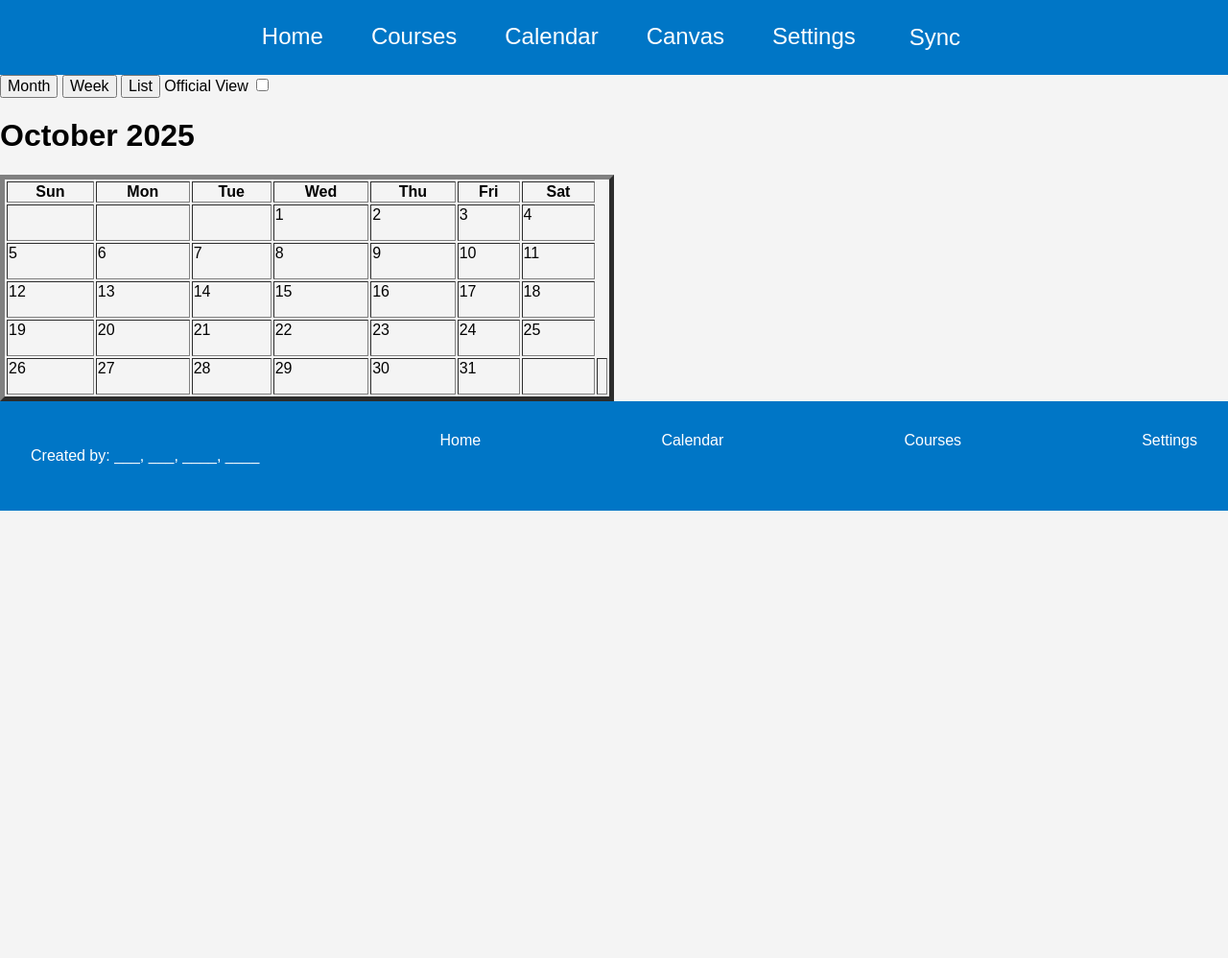
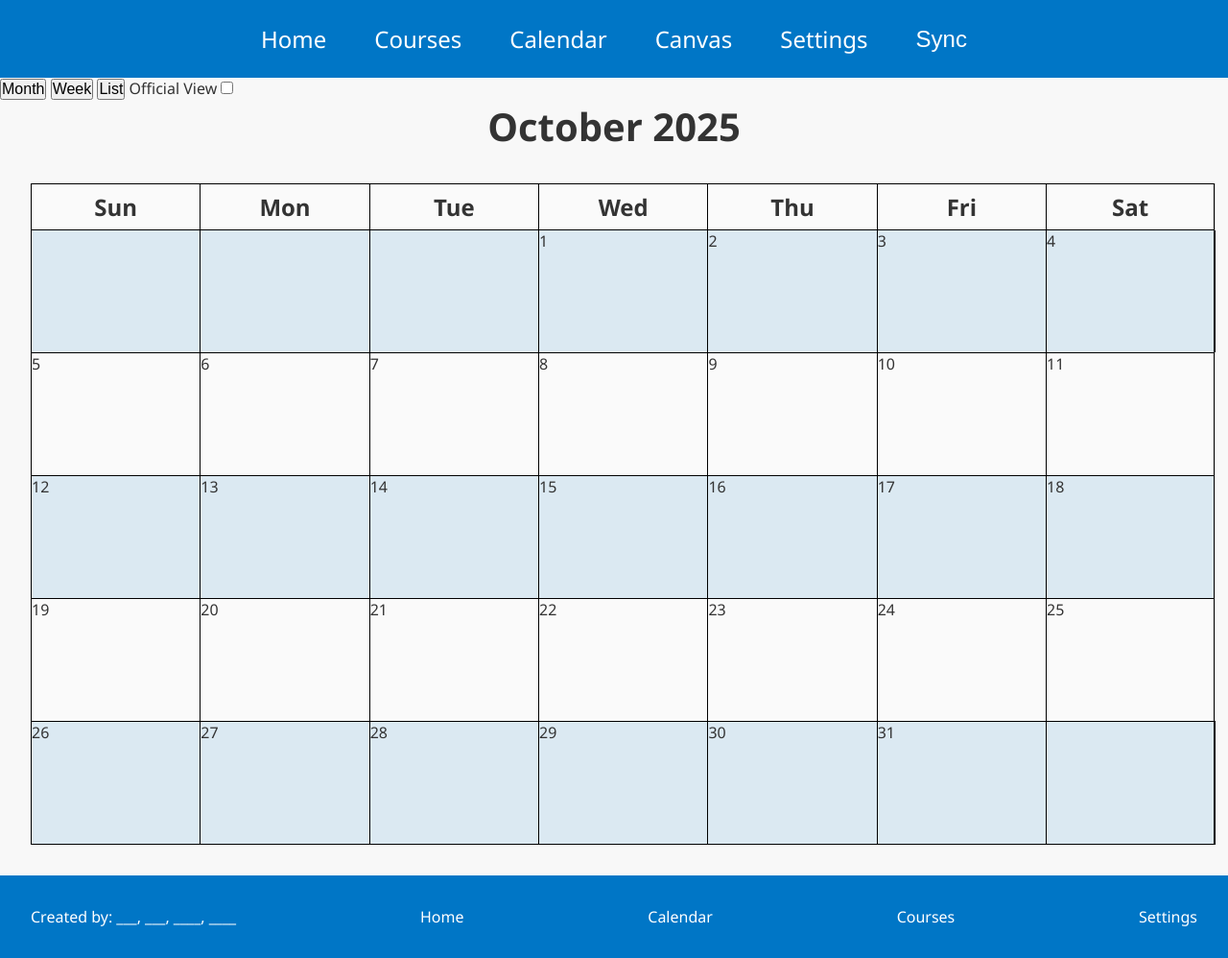
Before and after one commit to davidbolivar577/Canvas-Seer, a Flask app: page /calendar/monthly in a window 1280 px wide. Shown: the whole page at 96% size. Before the commit the page ends 532 px from the top, so only its background shows below. Run offline with Flask 3, Linux system fonts and the light colour scheme.

Commit message:
monthly calendar css

```diff
--- a/Website/static/styles/calendar_monthly_styles.css
+++ b/Website/static/styles/calendar_monthly_styles.css
@@ -1,3 +1,5 @@
+@import "styles.css";
+
 * {
     margin: 0;
     padding: 0;
@@ -8,15 +10,43 @@
     background-color: #f8f8f8;
     font-family: 'Segoe UI', Tahoma, Geneva, Verdana, sans-serif;
     color: #333333;
-    padding: 20px;
+
 }
 
 .calendar {
     display: grid;
     grid-template-columns: repeat(7, 1fr);
-    gap: 1px;
+
     background-color: #ccc;
     border: 1px solid #ccc;
+  }
+
+  table, th, td {
+    border: 1px solid black;
+    border-collapse: collapse;
+    margin: 2em;
+  }
+
+  h1 {
+    font-size: 2.5em;
+    width: 100%;
+    text-align:center;
+  }
+
+  th {
+    height: 2em;
+    font-size: 1.5em;
+  }
+
+  td {
+    font-size: 1em;
+    height: 8em;
+    width: 14.3%;
+    vertical-align: top;
+  }
+
+  tr:nth-child(even) {
+    background-color: #0077c61e;
   }
 
   .days {
--- a/Website/templates/calendar_month.html
+++ b/Website/templates/calendar_month.html
@@ -4,12 +4,14 @@
 
 {% block body %}
 
+{% block style %}<link rel="stylesheet" href="{{ url_for('static', filename='styles/calendar_monthly_styles.css') }}">{% endblock %}
+
 {{ super() }}
 
 <div class="Calendar"></div>
 
 <h1> October 2025</h1>
-<table border="5" style="width:50%">
+<table style="width:96.5%">
     <tr class="days">
         <th>Sun</th>
         <th>Mon</th>
--- a/Website/views.py
+++ b/Website/views.py
@@ -39,11 +39,11 @@
 def root():
     return redirect(url_for('views.home'))
 
+
 @views.route('/home')
 def home():
     return render_template("home.html")
 '''
-
 @views.route('/login')
 def login():
     #if logged in
```
